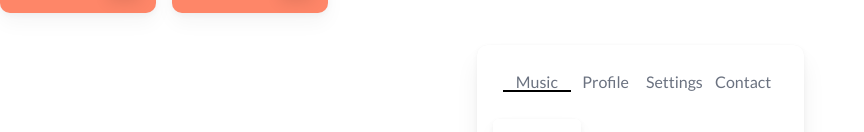
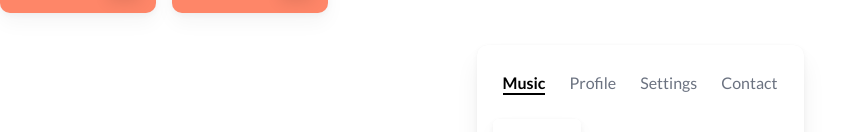
Before and after one commit to Andrei1694/my-shop-app, a React (Vite) app: page / in a window 1280 px wide. Shown: the part 891-1023 px from the top of the page, without its empty margins (0-864 px from the left). Built offline with nearby package versions, Linux system fonts and the light colour scheme.

Commit message:
fixed border bottom tab

```diff
--- a/src/components/tab-menu.component.jsx
+++ b/src/components/tab-menu.component.jsx
@@ -18,8 +18,8 @@ const TabMenu = () => {
           {tabs.map((tab) => (
             <div
               key={tab.id}
-              className={`box-content text-base leading-[20px] w-1/4 text-center cursor-pointer relative ${
-                activeTab === tab.idw
+              className={`box-content text-base leading-[25px] inline-block text-center cursor-pointer relative ${
+                activeTab === tab.id
                   ? "font-extrabold text-black"
                   : "text-gray-500 hover:text-gray-700"
               }`}
```
